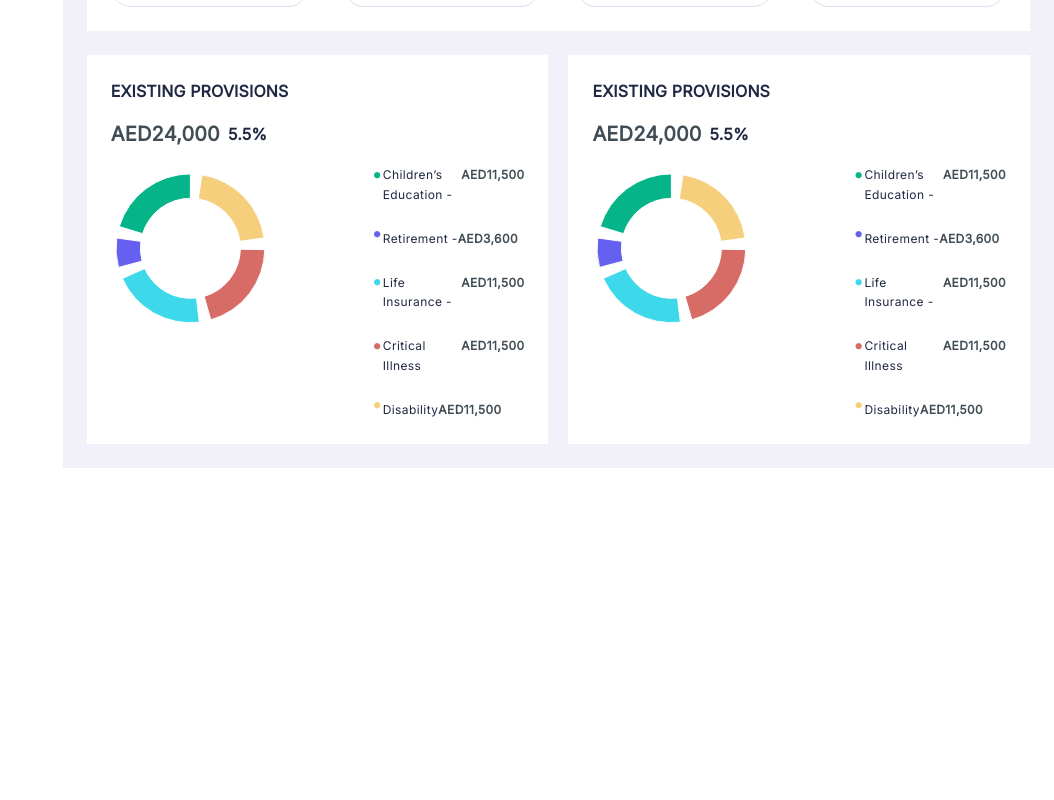
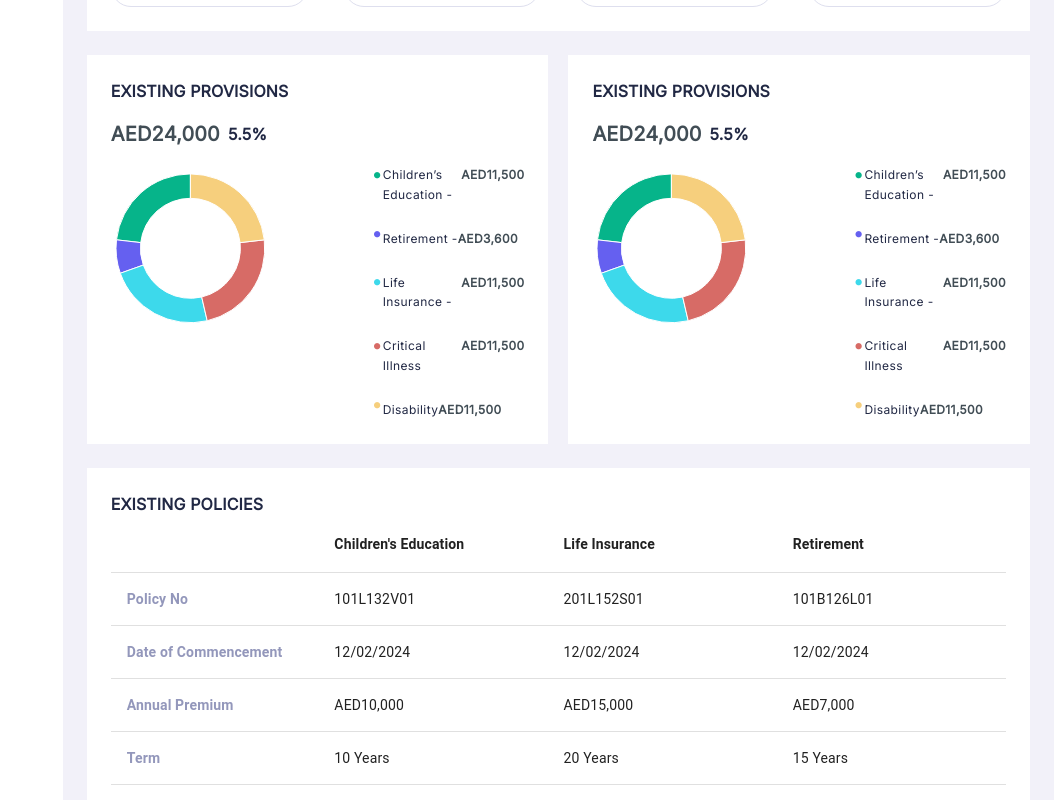
Before and after one commit to Livease-Technology-Solutions-INC/FinlayStakes, a React (Create React App) app: page / in a window 1280 px wide. Shown: the part 2000-2800 px from the top of the page, without its empty margins (226-1280 px from the left). Before the commit the page ends 2469 px from the top, so only its background shows below. Built offline with nearby package versions, Linux system fonts and the light colour scheme.

Commit message:
table-added

```diff
--- a/src/components/ProfilePage/Chart.jsx
+++ b/src/components/ProfilePage/Chart.jsx
@@ -15,12 +15,12 @@ const DonutChart = ({StatsData , inRadius, outRadius}) => {
         data={transformedData}
         cx="40%"
         cy="27%"
-        innerRadius={{inRadius}?(inRadius):30}
-        outerRadius={{outRadius}?(outRadius):27}
+        innerRadius={{inRadius}? inRadius:30}
+        outerRadius={{outRadius}?outRadius:27}
         startAngle={90}
         endAngle={450}
-        paddingAngle={9}
         dataKey="value"
+
       >
         {transformedData.map((entry, index) => (
           <Cell key={`cell-${index}`} fill={entry.color} />
--- a/src/components/ProfilePage/NetStats.jsx
+++ b/src/components/ProfilePage/NetStats.jsx
@@ -12,7 +12,7 @@ function NetStats({ data1, data2, Header, subHeader1, subHeader2 }) {
             </Typography>
             <Box sx={{ width: "100%", display: "flex", flexDirection: "row", gap: "76px", justifyContent: "center", alignItems: "flex-start" }}>
                 <Box sx={{ width: "196px", height: "150px", flexShrink: 0 }} >
-                    <DonutChart StatsData={data1} />
+                    <DonutChart StatsData={data1} inRadius={30} />
                 </Box>
                 <Box sx={{ width: "100%", display: "flex", flexDirection: "column", gap: "16px", justifyContent: "space-between", alignItems: "flex-start" }}>
                     <Typography sx={{ fontFamily: "Inter", color: "#212844", fontWeight: "700" }} variant="body1">
@@ -48,7 +48,7 @@ function NetStats({ data1, data2, Header, subHeader1, subHeader2 }) {
 
             <Box sx={{ width: "100%", display: "flex", flexDirection: "row", gap: "76px", justifyContent: "center", alignItems: "flex-start" }}>
                 <Box sx={{ width: "196px", height: "196px", flexShrink: 0 }} >
-                    <DonutChart StatsData={data2} />
+                    <DonutChart StatsData={data2}inRadius={30} />
                 </Box>
                 <Box sx={{ width: "100%", display: "flex", flexDirection: "column", gap: "16px", justifyContent: "space-between", alignItems: "flex-start" }}>
                     <Typography sx={{ fontFamily: "Inter", color: "#212844", fontWeight: "700" }} variant="body1">
--- a/src/components/ProfilePage/Policies.jsx
+++ b/src/components/ProfilePage/Policies.jsx
@@ -0,0 +1,33 @@
+import React from 'react';
+import {Box, Table, TableHead, TableBody, TableRow, TableCell, Typography } from '@mui/material';
+
+const PolicyTable = ({ data }) => {
+  return (
+    <Box sx={{width:"100%",display:"flex", flexDirection:"column", backgroundColor:"#fff", padding:"24px"}}>
+<Typography sx={{ fontFamily: "Inter", color: "#212844", fontWeight: "700" }} variant="body1">
+EXISTING POLICIES</Typography>
+<Table>
+      <TableHead>
+        <TableRow>
+          <TableCell />
+          <TableCell style={{ fontWeight: 'bold' }}>Children's Education</TableCell>
+          <TableCell style={{ fontWeight: 'bold' }}>Life Insurance</TableCell>
+          <TableCell style={{ fontWeight: 'bold' }}>Retirement</TableCell>
+        </TableRow>
+      </TableHead>
+      <TableBody>
+        {data.map((row, index) => (
+          <TableRow key={index}>
+            <TableCell style={{ fontWeight: 'bold', color:"#9397BB" }}>{row.header}</TableCell>
+            <TableCell>{row.childrenEducation}</TableCell>
+            <TableCell>{row.lifeInsurance}</TableCell>
+            <TableCell>{row.retirement}</TableCell>
+          </TableRow>
+        ))}
+      </TableBody>
+    </Table>
+    </Box>
+  );
+};
+
+export default PolicyTable;
--- a/src/pages/ProfilePage.jsx
+++ b/src/pages/ProfilePage.jsx
@@ -1,9 +1,10 @@
 import React from 'react'
 import HeaderCard from '../components/ProfilePage/HeaderCard'
-import { ProfilePageCardData,chartData, IncomeStats, ExpensesStats, AssetsStats,LiabilitiesStats, Goals } from '../resources/constants'
+import { ProfilePageCardData,chartData, IncomeStats, ExpensesStats, AssetsStats,LiabilitiesStats, Goals, tableData } from '../resources/constants'
 import NetStats from '../components/ProfilePage/NetStats'
 import GoalCards from '../components/ProfilePage/Goals'
 import Card2 from '../components/ProfilePage/Provisions'
+import PolicyTable from "../components/ProfilePage/Policies"
 
 import { Box } from '@mui/material'
 
@@ -18,6 +19,8 @@ function ProfilePage() {
             <Card2 data={chartData}  header="EXISTING PROVISIONS" stat="AED24,000" status="increase"  percentage="5.5%"/>
             <Card2 data={chartData}  header="EXISTING PROVISIONS" stat="AED24,000" status="increase"  percentage="5.5%"/>
             </Box>
+            <PolicyTable data={tableData}/>
+
         </Box>
     )
 }
--- a/src/resources/constants.js
+++ b/src/resources/constants.js
@@ -290,22 +290,39 @@ export const chartData = [
 ]
 export const tableData = [
   {
-    policyNo: 'Policy001',
-    childrenEducation: 'Education Benefit 1',
-    lifeInsurance: 'Life Insurance Benefit 1',
-    retirement: 'Retirement Benefit 1',
+    header: 'Policy No',
+    childrenEducation: '101L132V01',
+    lifeInsurance: '201L152S01',
+    retirement: '101B126L01',
   },
   {
-    policyNo: 'Policy002',
-    childrenEducation: 'Education Benefit 2',
-    lifeInsurance: 'Life Insurance Benefit 2',
-    retirement: 'Retirement Benefit 2',
+    header: 'Date of Commencement',
+    childrenEducation: '12/02/2024',
+    lifeInsurance: '12/02/2024',
+    retirement: '12/02/2024',
   },
   {
-    policyNo: 'Policy003',
-    childrenEducation: 'Education Benefit 3',
-    lifeInsurance: 'Life Insurance Benefit 3',
-    retirement: 'Retirement Benefit 3',
+    header: 'Annual Premium',
+    childrenEducation: 'AED10,000',
+    lifeInsurance: 'AED15,000',
+    retirement: 'AED7,000',
   },
-  // Add more data as needed
+  {
+    header: 'Term',
+    childrenEducation: '10 Years',
+    lifeInsurance: '20 Years',
+    retirement: '15 Years',
+  },
+  {
+    header: 'Date of Maturity',
+    childrenEducation: '12/02/2034',
+    lifeInsurance: '12/02/2044',
+    retirement: '12/02/2039',
+  },
+  {
+    header: 'Benefits',
+    childrenEducation: 'Lorem ipsum dolor sit amet',
+    lifeInsurance: 'Lorem ipsum dolor sit amet',
+    retirement: 'Lorem ipsum dolor sit amet',
+  },
 ];
```
